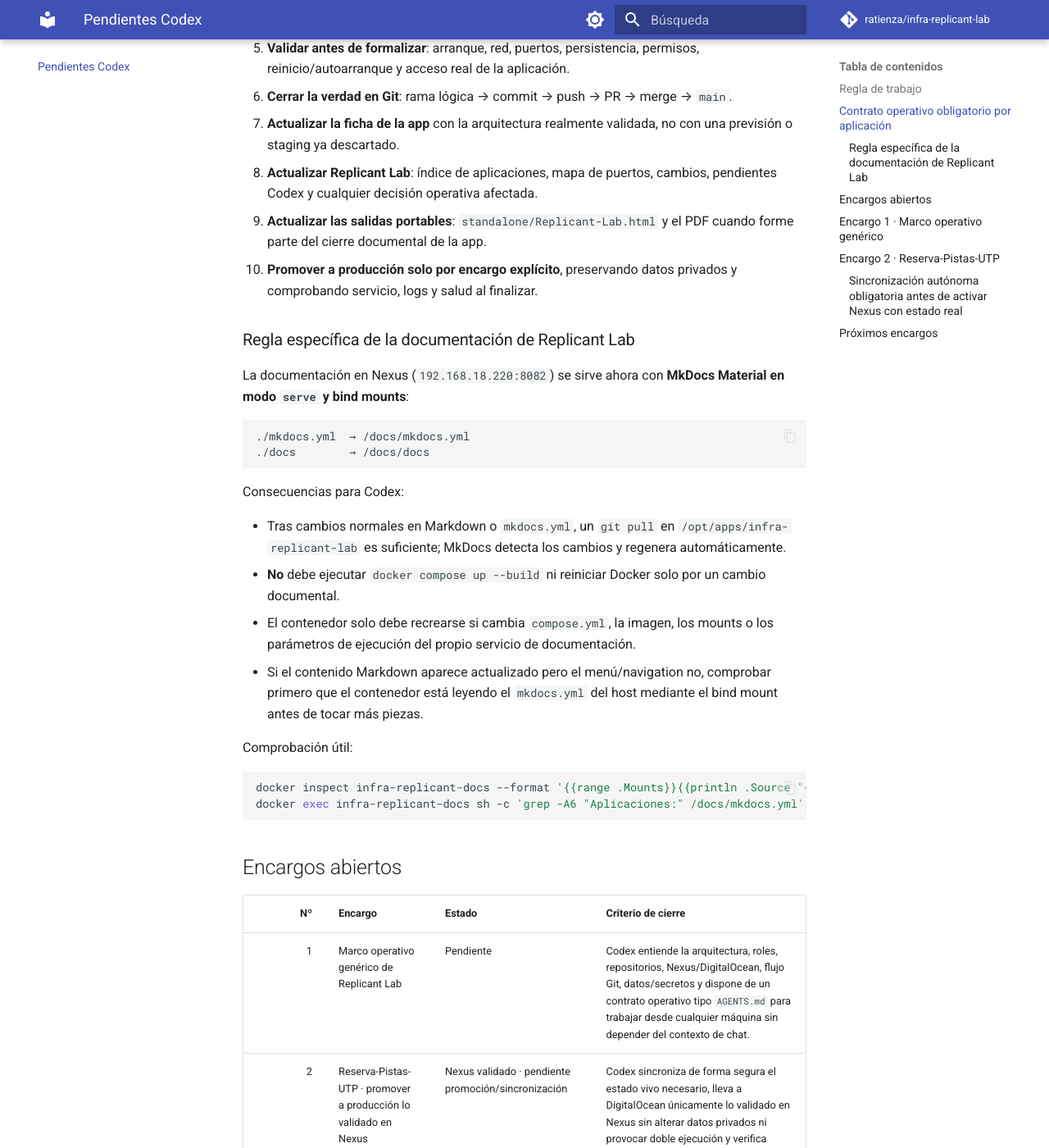
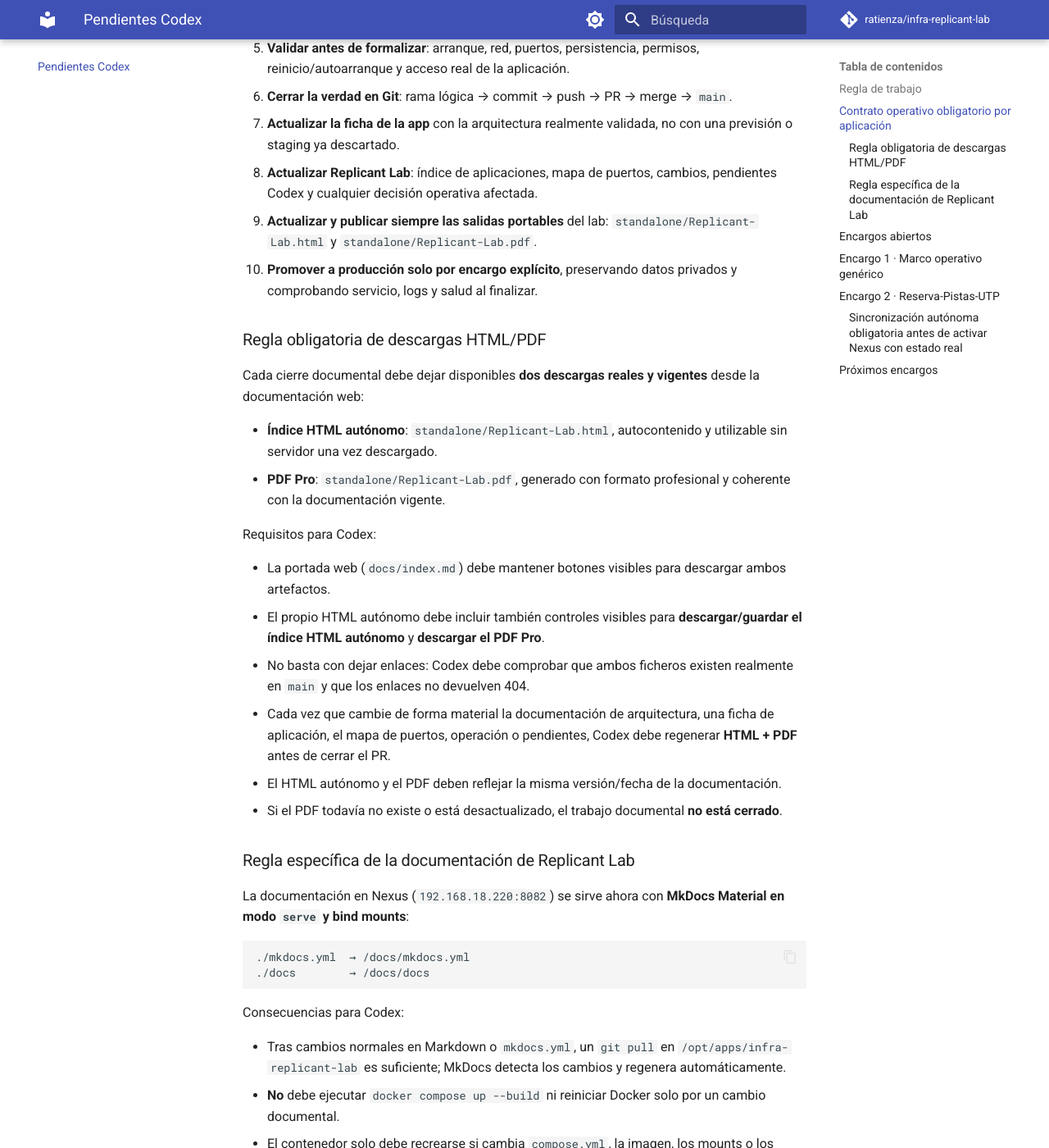
Before and after one commit to ratienza/infra-replicant-lab, an MkDocs documentation site: the page built from docs/pendientes-codex.md, in a window 1280 px wide and 1400 px high, scrolled down 1015 px. Shown: the whole window at 82% size. Built offline with MkDocs 1.6.1 and Material for MkDocs 9.7.7, drawn with Linux system fonts in a browser that asks for light colours; comment, search, counter and statistics services are not loaded; some of the changed text lies outside the part shown.

Commit message:
Require portable HTML and pro PDF downloads in Codex workflow

```diff
--- a/docs/pendientes-codex.md
+++ b/docs/pendientes-codex.md
@@ -23,8 +23,24 @@ Para **cada app** que Codex toque dentro de Replicant Lab, debe aplicar este cic
 6. **Cerrar la verdad en Git**: rama lógica → commit → push → PR → merge → `main`.
 7. **Actualizar la ficha de la app** con la arquitectura realmente validada, no con una previsión o staging ya descartado.
 8. **Actualizar Replicant Lab**: índice de aplicaciones, mapa de puertos, cambios, pendientes Codex y cualquier decisión operativa afectada.
-9. **Actualizar las salidas portables**: `standalone/Replicant-Lab.html` y el PDF cuando forme parte del cierre documental de la app.
+9. **Actualizar y publicar siempre las salidas portables** del lab: `standalone/Replicant-Lab.html` y `standalone/Replicant-Lab.pdf`.
 10. **Promover a producción solo por encargo explícito**, preservando datos privados y comprobando servicio, logs y salud al finalizar.
+
+### Regla obligatoria de descargas HTML/PDF
+
+Cada cierre documental debe dejar disponibles **dos descargas reales y vigentes** desde la documentación web:
+
+- **Índice HTML autónomo**: `standalone/Replicant-Lab.html`, autocontenido y utilizable sin servidor una vez descargado.
+- **PDF Pro**: `standalone/Replicant-Lab.pdf`, generado con formato profesional y coherente con la documentación vigente.
+
+Requisitos para Codex:
+
+- La portada web (`docs/index.md`) debe mantener botones visibles para descargar ambos artefactos.
+- El propio HTML autónomo debe incluir también controles visibles para **descargar/guardar el índice HTML autónomo** y **descargar el PDF Pro**.
+- No basta con dejar enlaces: Codex debe comprobar que ambos ficheros existen realmente en `main` y que los enlaces no devuelven 404.
+- Cada vez que cambie de forma material la documentación de arquitectura, una ficha de aplicación, el mapa de puertos, operación o pendientes, Codex debe regenerar **HTML + PDF** antes de cerrar el PR.
+- El HTML autónomo y el PDF deben reflejar la misma versión/fecha de la documentación.
+- Si el PDF todavía no existe o está desactualizado, el trabajo documental **no está cerrado**.
 
 ### Regla específica de la documentación de Replicant Lab
 
@@ -75,6 +91,7 @@ Debe cubrir como mínimo:
 - Actualizar la documentación de Replicant Lab cuando cambie la arquitectura o la operación.
 - Mantener una ficha por aplicación con su arquitectura, operación, datos, red, seguridad, despliegue y diferencias por entorno.
 - Aplicar la regla de documentación live de Replicant Lab descrita arriba.
+- Regenerar y publicar siempre el HTML autónomo y el PDF Pro, verificando sus botones de descarga.
 
 ## Encargo 2 · Reserva-Pistas-UTP
 
```
